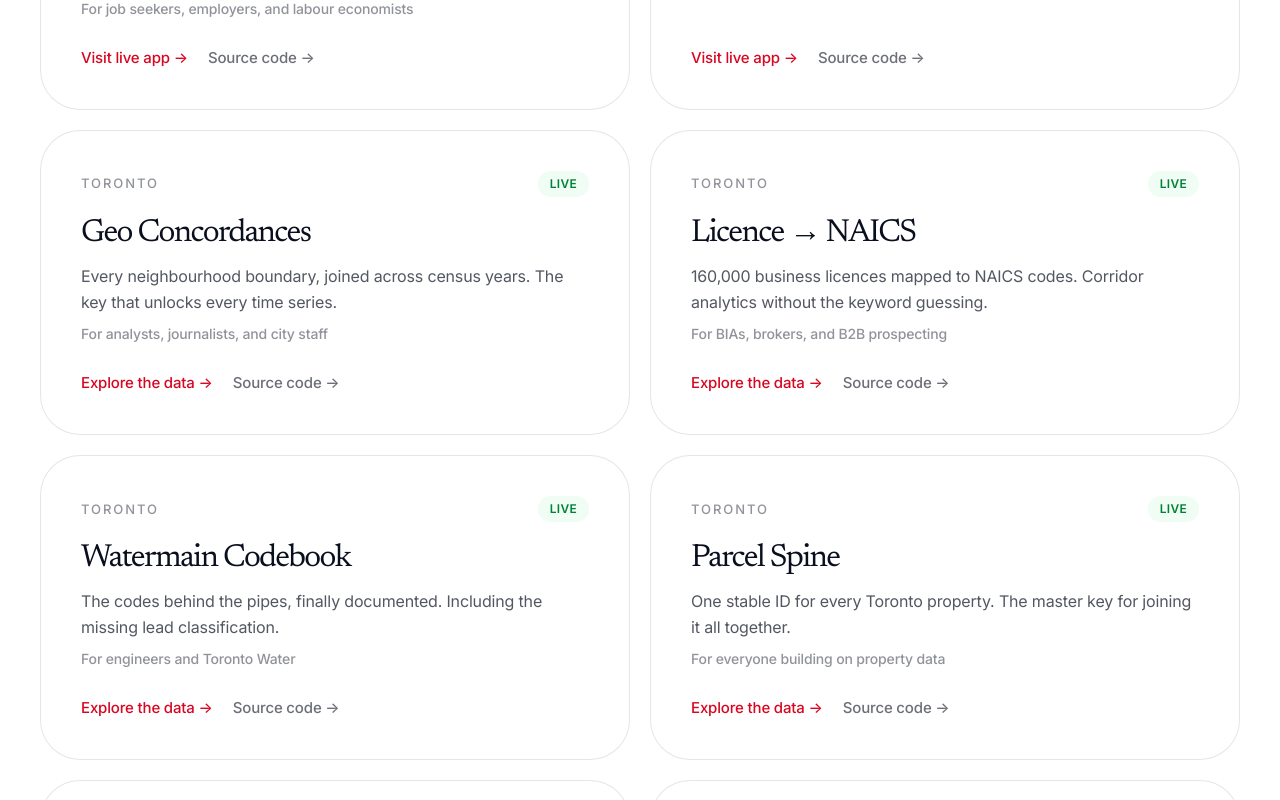
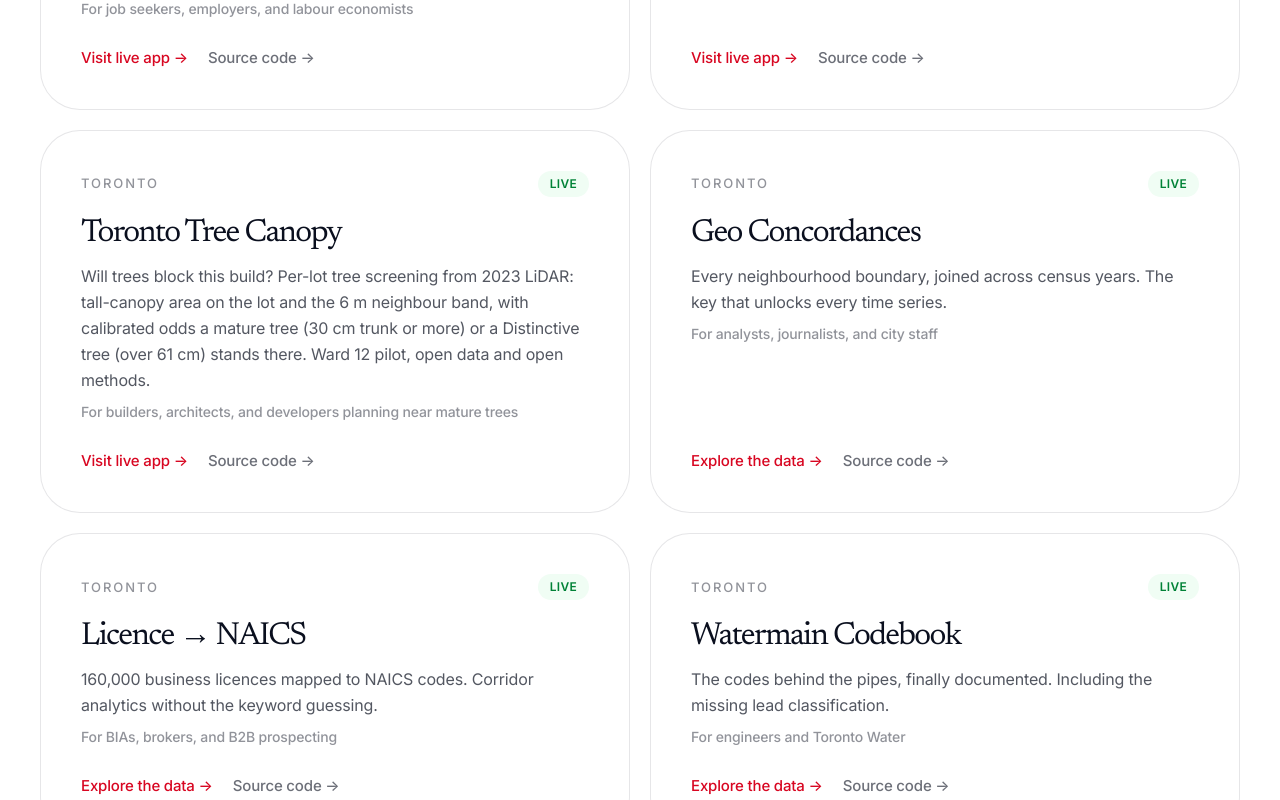
Before and after one commit to Nshipyard/canada-nshipyard, a Next.js app: page / in a window 1280 px wide. Shown: the part 4320-5120 px from the top of the page. Built offline with nearby package versions, Linux system fonts and the light colour scheme; no server answers.

Commit message:
Add Toronto Tree Canopy project card (trees.canada.nshipyard.com, EN+FR)

```diff
--- a/src/i18n.tsx
+++ b/src/i18n.tsx
@@ -158,6 +158,16 @@
         cta: "visit" as const,
         status: "live" as const,
         chartSlug: "erwaits-slowest-fastest",
+      },
+      {
+        repo: "toronto-tree-canopy",
+        name: "Toronto Tree Canopy",
+        tag: "Toronto",
+        desc: "Will trees block this build? Per-lot tree screening from 2023 LiDAR: tall-canopy area on the lot and the 6 m neighbour band, with calibrated odds a mature tree (30 cm trunk or more) or a Distinctive tree (over 61 cm) stands there. Ward 12 pilot, open data and open methods.",
+        user: "For builders, architects, and developers planning near mature trees",
+        url: "https://trees.canada.nshipyard.com",
+        cta: "visit" as const,
+        status: "live" as const,
       },
       {
         repo: "toronto-geo-concordances",
@@ -1787,6 +1797,16 @@
         chartSlug: "erwaits-slowest-fastest",
       },
       {
+        repo: "toronto-tree-canopy",
+        name: "Canopée arborée de Toronto",
+        tag: "Toronto",
+        desc: "Les arbres bloqueront-ils ce chantier? Dépistage arboricole par lot à partir du LiDAR 2023 : canopée haute sur le terrain et dans la bande voisine de 6 m, avec probabilités calibrées d'arbre mature (tronc de 30 cm ou plus) ou d'arbre distinctif (plus de 61 cm). Pilote du quartier 12, donnees et methodes ouvertes.",
+        user: "Pour les constructeurs, architectes et promoteurs qui planifient près d'arbres matures",
+        url: "https://trees.canada.nshipyard.com",
+        cta: "visit" as const,
+        status: "live" as const,
+      },
+      {
         repo: "toronto-geo-concordances",
         name: "Geo Concordances",
         tag: "Toronto",
```
